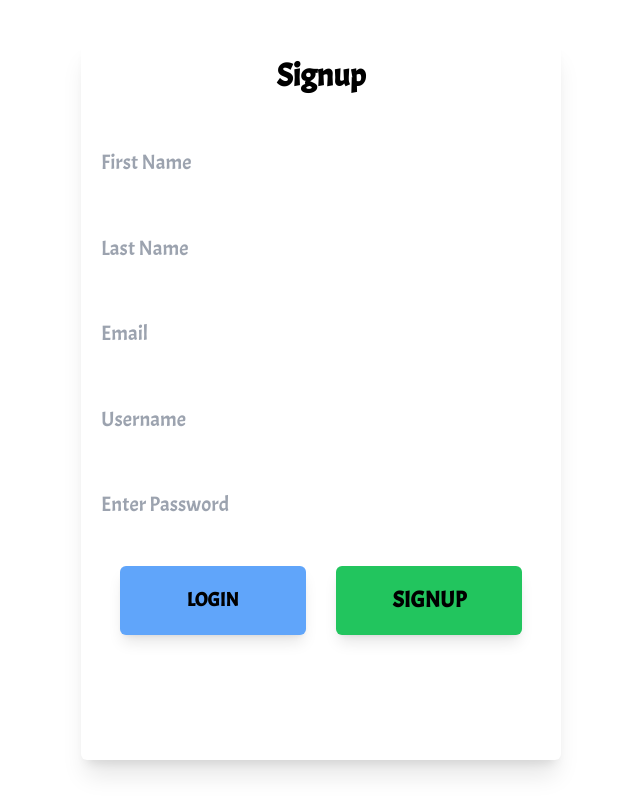
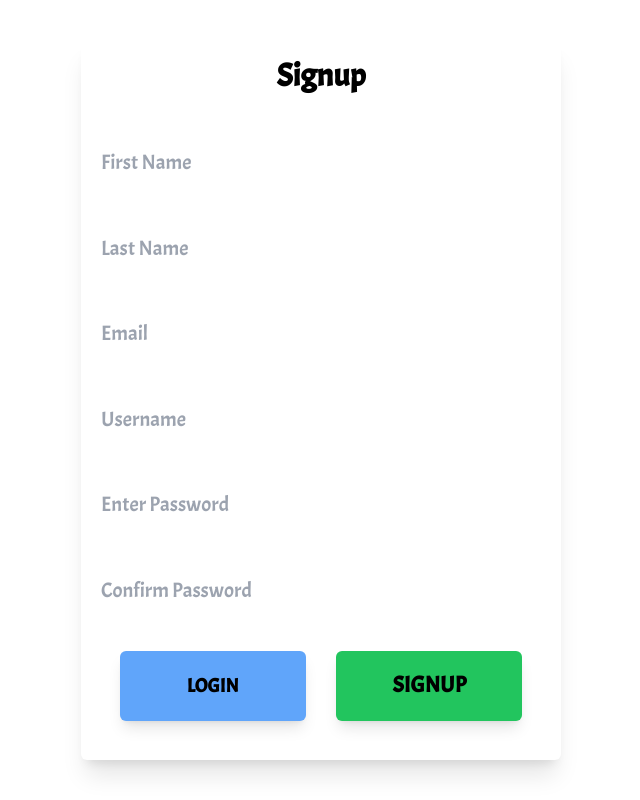
Before and after one commit to patriicke/mern-frontend, a React (Vite) app: page /signup in a window 1280 px wide. Shown: the whole page, without its empty margins (319-959 px from the left). Built offline with nearby package versions, Linux system fonts and the light colour scheme.

Commit message:
Checking whetether the passwords meet

```diff
--- a/src/Components/SIGNUP/signup.jsx
+++ b/src/Components/SIGNUP/signup.jsx
@@ -14,6 +14,7 @@ export default function Signup() {
     event.preventDefault();
     try {
       const user = await axios.post("/create", newUser);
+      if (newUser.password === newUser.cpassword) {
         if (user.data === "created") {
           navigate("/");
         } else if (user.data === "exists") {
@@ -25,7 +26,9 @@ export default function Signup() {
             (msg) => `Username already exists. Try using another username!`
           );
         }
-      console.log(user.data);
+      } else {
+        setServerMsg((msg) => `Passwords don't match`);
+      }
     } catch (error) {
       console.log(error.response.data);
     }
@@ -96,6 +99,16 @@ export default function Signup() {
             required
           />
         </div>
+        <div className="w-[100%] h-[10%] px-3">
+          <input
+            type="password"
+            name="cpassword"
+            placeholder="Confirm Password"
+            className="w-[100%] h-[70%] text-[1.3em]  focus:border-b-2 focus:border-blue-300 outline-none"
+            onChange={handleChange}
+            required
+          />
+        </div>
         {serverMsg !== "" ? <ServerMessage /> : null}
         <div className="flex h-[10%] w-[100%] justify-evenly ">
           <Link
```
Lines whose indentation alone changed are shown as unchanged.
